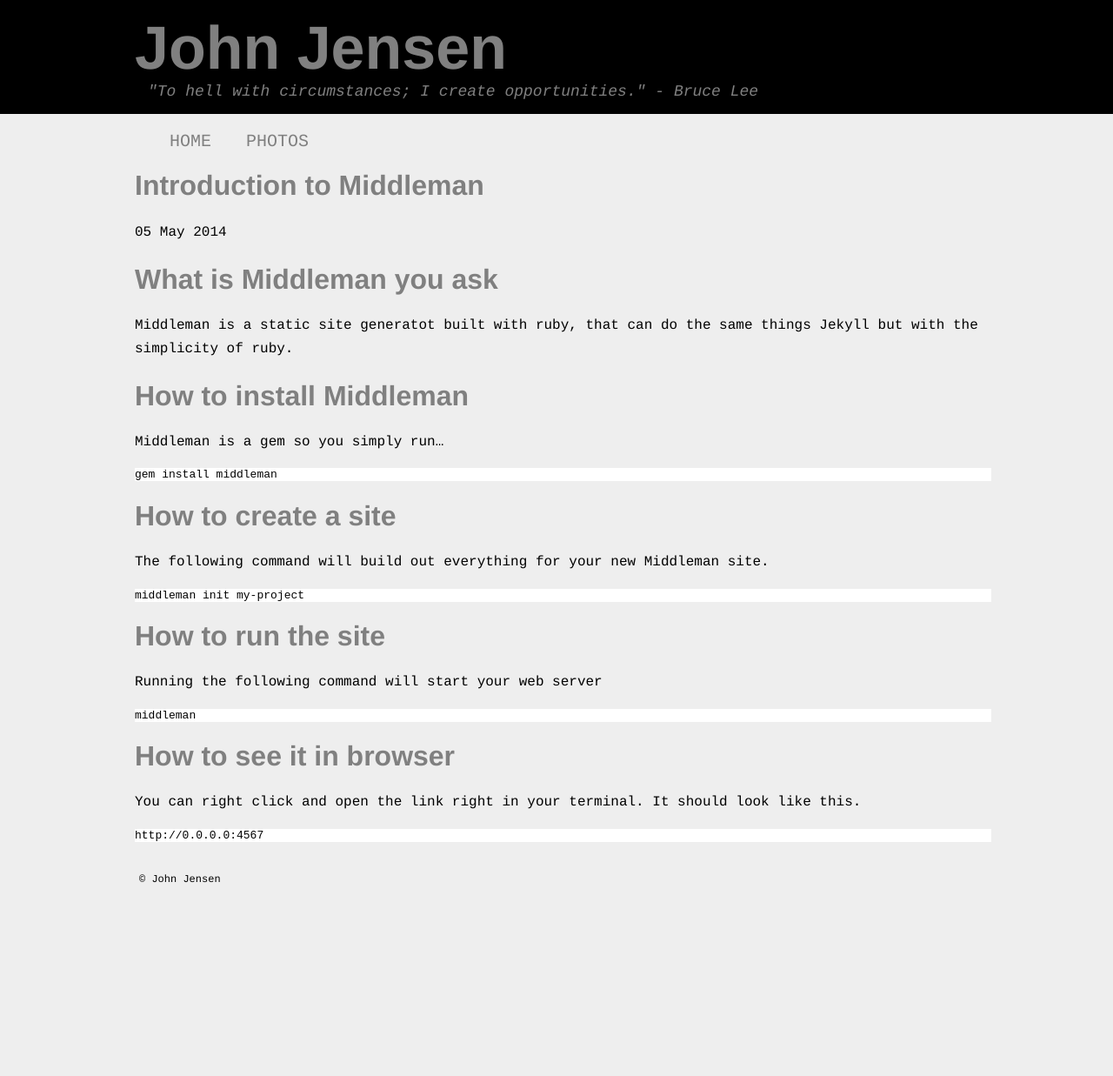
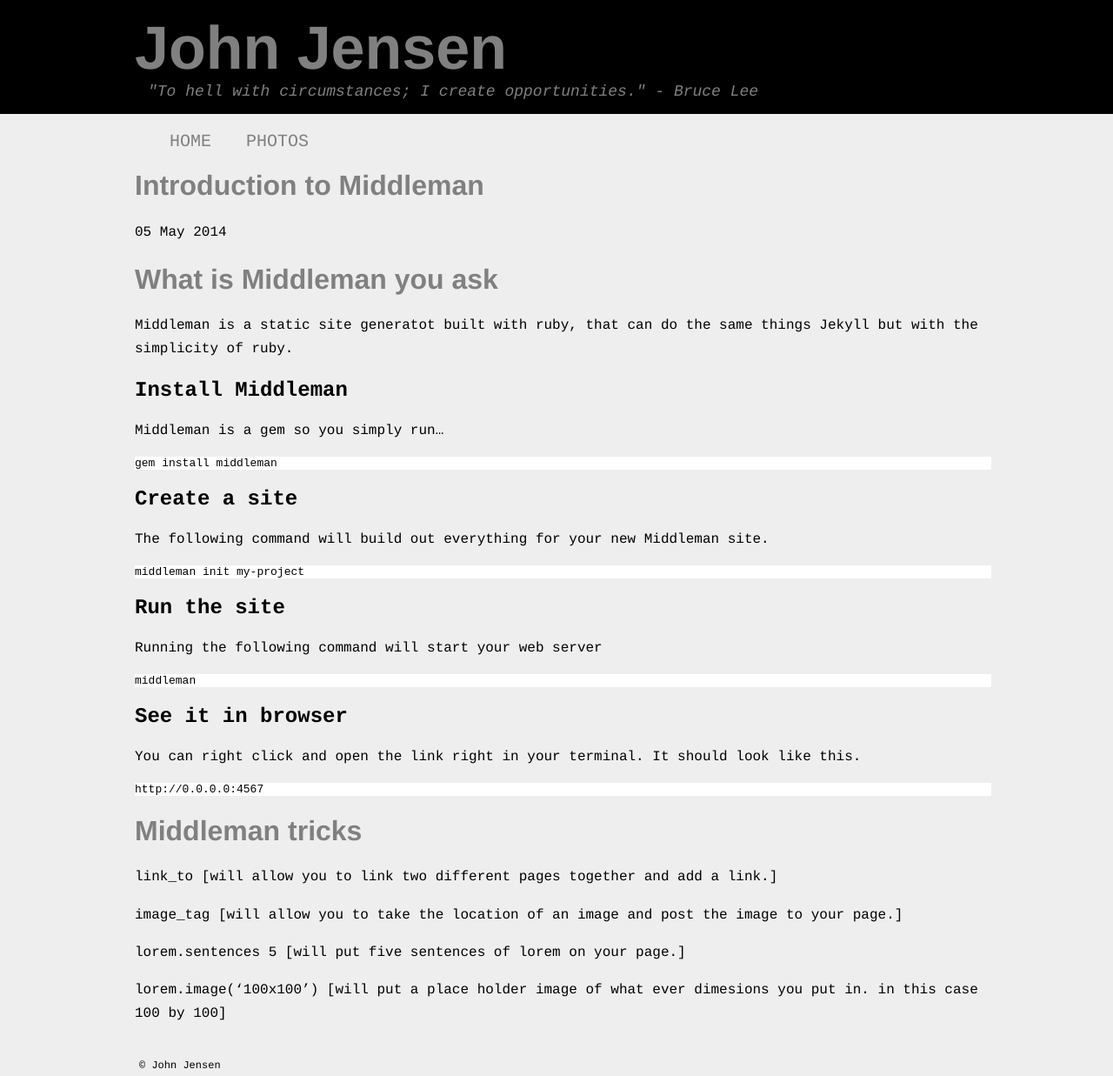
Before and after one commit to upperlakespawn/upperlakespawn.github.io, a Jekyll site: the page built from _posts/2014-05-05-middleman.markdown, in a window 1280 px wide. Shown: the whole page at 87% size. Built offline with Jekyll 4.4.1, drawn with Linux system fonts in a browser that asks for light colours; Markdown is read by kramdown in place of the engine named in the settings; before the commit the page ends 1023 px from its top, so only the background shows below that.

Commit message:
added tricks to FBH post

```diff
--- a/_posts/2014-05-05-middleman.markdown
+++ b/_posts/2014-05-05-middleman.markdown
@@ -8,22 +8,32 @@ categories: instructions
 # What is Middleman you ask
 Middleman is a static site generatot built with ruby, that can do the same things Jekyll but with the simplicity of ruby.
 
-# How to install Middleman
+## Install Middleman
 Middleman is a gem so you simply run...
 
     gem install middleman
 
-# How to create a site
+## Create a site
 The following command will build out everything for your new Middleman site.
 
     middleman init my-project
 
-# How to run the site
+## Run the site
 Running the following command will start your web server
 
     middleman
 
-# How to see it in browser
+## See it in browser
 You can right click and open the link right in your terminal. It should look like this.
 
     http://0.0.0.0:4567
+
+# Middleman tricks
+
+link_to [will allow you to link two different pages together and add a link.]
+
+image_tag [will allow you to take the location of an image and post the image to your page.]
+
+lorem.sentences 5 [will put five sentences of lorem on your page.]
+
+lorem.image('100x100') [will put a place holder image of what ever dimesions you put in. in this case 100 by 100]
--- a/_posts/214-07-05-full_bleed_headers.markdown
+++ b/_posts/214-07-05-full_bleed_headers.markdown
@@ -30,7 +30,7 @@ I usually put all this code into a single class called container so i can easily
 
 # Full bleed background-color
 
-The issue with the above code is that it will auto margin your background colors to deal with this apply your background color to the header then nest a container class in your header.
+The issue with the above code is that it will auto margin your background colors. To deal with this apply your background color to the header then nest a container class in your header.
 
     	<div id="header">
             <div class="container">
```
